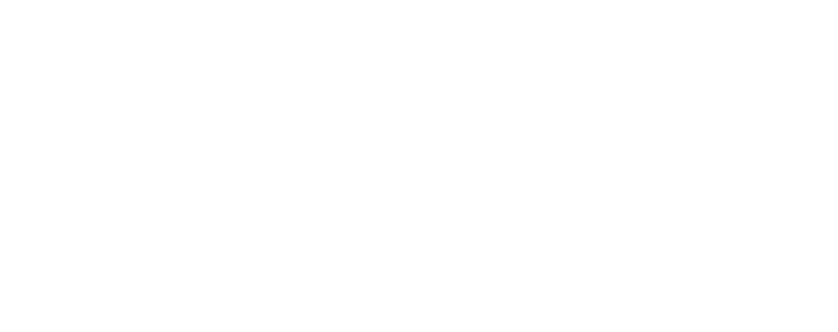
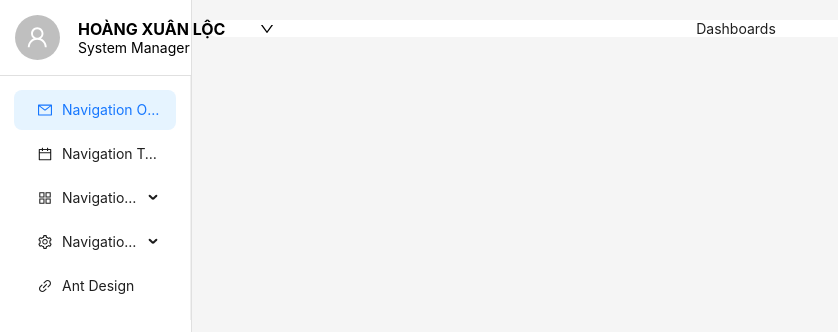
Before and after one commit to locday123/MANAGE_HOME, a React (Vite) app in the folder HOME_FRONT_END/: page / in a window 1280 px wide. Before the commit this address had no page. Shown: the top 332 px of the page, without its empty margins (0-838 px from the left). Built offline with nearby package versions, Linux system fonts and the light colour scheme.

Commit message:
04/0/2025 - Start 1

```diff
--- a/HOME_FRONT_END/src/Admin/AdminLayout.jsx
+++ b/HOME_FRONT_END/src/Admin/AdminLayout.jsx
@@ -1,36 +1,48 @@
-import { Layout, Menu } from "antd";
-import classname from "classnames/bind";
-import {
-    AppstoreOutlined,
-    BarChartOutlined,
-    CloudOutlined,
-    ShopOutlined,
-    TeamOutlined,
-    UploadOutlined,
-    UserOutlined,
-    VideoCameraOutlined,
-} from "@ant-design/icons";
+import {Avatar, Dropdown, Layout, Space} from "antd"
+import classname from "classnames/bind"
+import {DownOutlined, UserOutlined, LogoutOutlined, LockFilled} from "@ant-design/icons"
+import style from "../Admin/AdminLayout.module.scss"
+import React from "react"
+import MenuSider from "../Component/MenuSider/MenuSider"
 
-import style from "../Admin/AdminLayout.module.scss";
-import React from "react";
-
-const { Header, Content, Sider } = Layout;
-const cx = classname.bind(style);
-
-function AdminLayout({ children }) {
+const {Header, Content, Sider} = Layout
+const cx = classname.bind(style)
+const items = [
+    {label: "Tài khoản của tôi", key: "0", icon: <UserOutlined />},
+    {label: "Đổi mật khẩu", key: "1", icon: <LockFilled />},
+    {label: "Đăng xuất", key: "2", icon: <LogoutOutlined />},
+]
+function AdminLayout({children}) {
     return (
         <Layout hasSider>
-            <Sider className={cx("sider")}>Sider</Sider>
+            <Sider width={"15%"} className={cx("sider")}>
+                <div className={cx("sider-box")}>
+                    <div className={cx("sider-user")}>
+                        <Dropdown menu={{items}} trigger={["click"]} placement='bottomRight'>
+                            <Space align='center'>
+                                <Avatar size={45} icon={<UserOutlined />} />
+                                <div className={cx("user-info")}>
+                                    <div className={cx("user-content")}>
+                                        <h4 style={{fontSize: "16px"}} className={cx("text-decor")}>
+                                            HOÀNG XUÂN LỘC
+                                        </h4>
+                                        <DownOutlined className={cx("dropdown-icon")} />
+                                    </div>
+                                    <span className={cx("text-decor")}>System Manager</span>
+                                </div>
+                            </Space>
+                        </Dropdown>
+                    </div>
+                </div>
+                <MenuSider />
+            </Sider>
             <Layout>
-                <Header className={cx("header")}>
-                    <div className={cx("header-children")}>Header</div>
-                </Header>
                 <Content className={cx("content")}>
                     <div className={cx("content-children")}>{children}</div>
                 </Content>
             </Layout>
         </Layout>
-    );
+    )
 }
 
-export default AdminLayout;
+export default AdminLayout
--- a/HOME_FRONT_END/src/Admin/AdminLayout.module.scss
+++ b/HOME_FRONT_END/src/Admin/AdminLayout.module.scss
@@ -1,5 +1,4 @@
-.sider{
-    overflow: auto;
+.sider {
     height: 100vh;
     position: sticky;
     inset-inline-start: 0;
@@ -7,37 +6,76 @@
     bottom: 0;
     scrollbar-width: thin;
     scrollbar-gutter: stable;
+    background-color: white;
+    border-right: 1px solid rgba(0, 0, 0, 0.12);
+
+    .sider-box {
+        border-bottom: 1px solid rgba(0, 0, 0, 0.12);
+
+        .sider-user {
+            padding: 5px;
+            margin: 10px;
+
+            .user-info {
+                margin-left: 10px;
+                transition: 0.2s;
+            }
+
+            .user-content {
+                display: flex;
+                -webkit-box-align: center;
+                align-items: center;
+                -webkit-box-pack: justify;
+                justify-content: space-between;
+
+                .dropdown-icon {
+                    margin-left: 30px;
+                    width: 24px;
+                    display: flex;
+                    -webkit-box-align: center;
+                    align-items: center;
+                    -webkit-box-pack: center;
+                    justify-content: center;
+                }
+            }
+        }
+    }
 }
 
-.header{
+
+.header {
     position: sticky;
     top: 0;
     padding: 0;
     z-index: 1;
     margin: 0px 16px;
-    background:#f5f5f5;
-    .header-children{
+    background: #f5f5f5;
+
+    .header-children {
         margin: 10px 0;
         text-align: center;
-        background:rgb(135, 134, 185);
+        background: rgb(135, 134, 185);
         border-radius: 10px;
     }
 }
-.content{
+
+.content {
     margin: 20px 16px 0;
     overflow: initial;
-    .content-children{
+
+    .content-children {
         padding: 24;
         text-align: center;
-        background:white;
+        background: white;
         border-radius: 24px;
-        overflow: auto;
-        height: 85vh;
-
-        position: sticky;
-        scrollbar-width: thin;
-        scrollbar-gutter: stable;
-
     }
 
 }
+
+.text-decor {
+    margin-top: 0;
+    margin-bottom: 0;
+    overflow: hidden;
+    text-overflow: ellipsis;
+    white-space: nowrap;
+}
--- /dev/null
+++ b/HOME_FRONT_END/src/Component/Dashboards/Dashboards.jsx
@@ -0,0 +1,5 @@
+function Dashboards() {
+    return <div>Dashboards</div>
+}
+
+export default Dashboards
--- /dev/null
+++ b/HOME_FRONT_END/src/Component/MenuSider/MenuSider.jsx
@@ -0,0 +1,66 @@
+import classNames from "classnames/bind"
+import styles from "../MenuSider/MenuSider.module.scss"
+import {Menu} from "antd"
+import {
+    AppstoreOutlined,
+    CalendarOutlined,
+    LinkOutlined,
+    MailOutlined,
+    SettingOutlined,
+} from "@ant-design/icons"
+
+const cx = classNames.bind(styles)
+const items = [
+    {key: "1", icon: <MailOutlined />, label: "Navigation One"},
+    {key: "2", icon: <CalendarOutlined />, label: "Navigation Two"},
+    {
+        key: "sub1",
+        label: "Navigation Two",
+        icon: <AppstoreOutlined />,
+        children: [
+            {key: "3", label: "Option 3"},
+            {key: "4", label: "Option 4"},
+            {
+                key: "sub1-2",
+                label: "Submenu",
+                children: [
+                    {key: "5", label: "Option 5"},
+                    {key: "6", label: "Option 6"},
+                ],
+            },
+        ],
+    },
+    {
+        key: "sub2",
+        label: "Navigation Three",
+        icon: <SettingOutlined />,
+        children: [
+            {key: "7", label: "Option 7"},
+            {key: "8", label: "Option 8"},
+            {key: "9", label: "Option 9"},
+            {key: "10", label: "Option 10"},
+        ],
+    },
+    {
+        key: "link",
+        icon: <LinkOutlined />,
+        label: (
+            <a href='https://ant.design' target='_blank' rel='noopener noreferrer'>
+                Ant Design
+            </a>
+        ),
+    },
+]
+
+function MenuSider() {
+    return (
+        <Menu
+            className={cx("menu-sider")}
+            defaultSelectedKeys={["1"]}
+            mode='inline'
+            items={items}
+        />
+    )
+}
+
+export default MenuSider
--- /dev/null
+++ b/HOME_FRONT_END/src/Component/MenuSider/MenuSider.module.scss
@@ -0,0 +1,5 @@
+.menu-sider {
+    width: 100%;
+    padding: 10px;
+    border-inline-end: 0;
+}
--- a/HOME_FRONT_END/src/Routes/Routes.jsx
+++ b/HOME_FRONT_END/src/Routes/Routes.jsx
@@ -1,5 +1,10 @@
-import Finance from "../Component/Finance/Finance";
+import Finance from "../Component/Finance/Finance"
+import Dashboards from "../Component/Dashboards/Dashboards"
 
-const publicRoutes = [{ path: "/finance", component: Finance }];
+const publicRoutes = [
+    {path: "/finance", component: Finance},
+    {path: "/dashboards", component: Dashboards},
+    {path: "/", component: Dashboards},
+]
 
-export { publicRoutes };
+export {publicRoutes}
```
